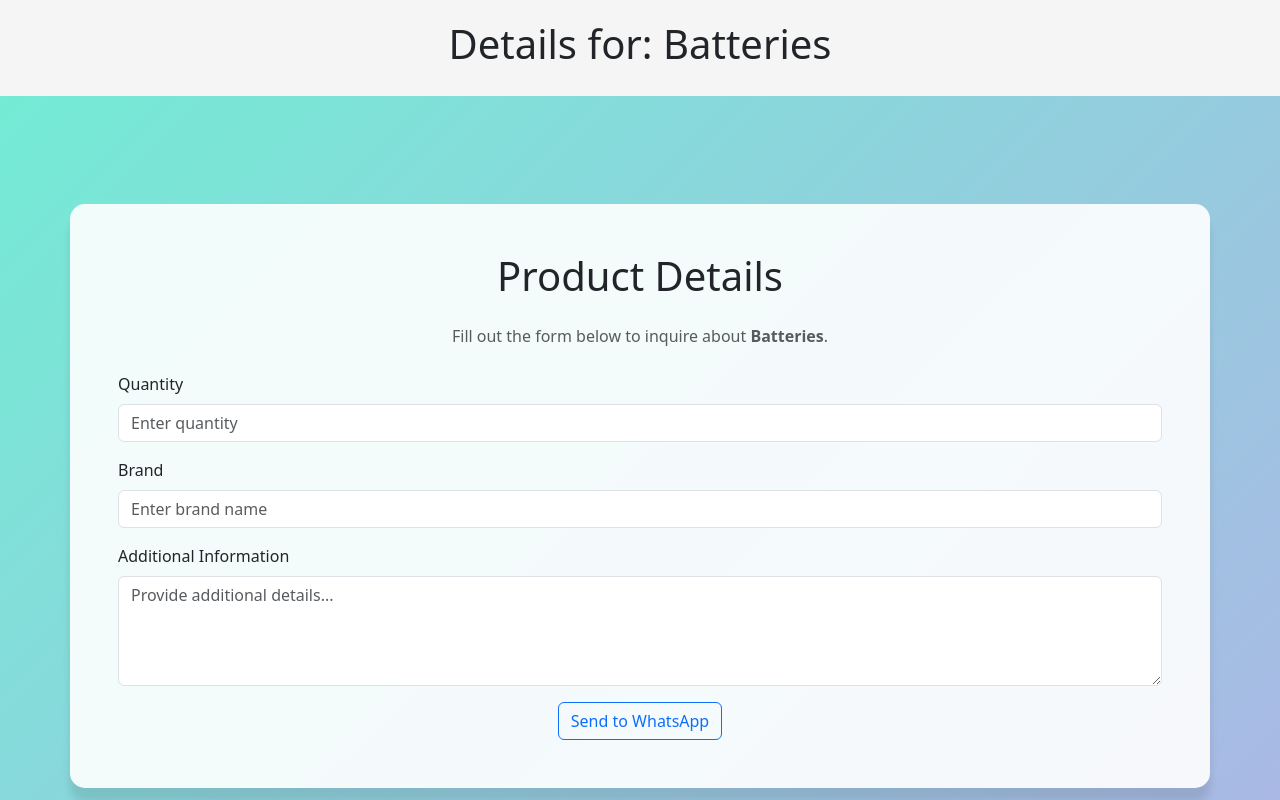
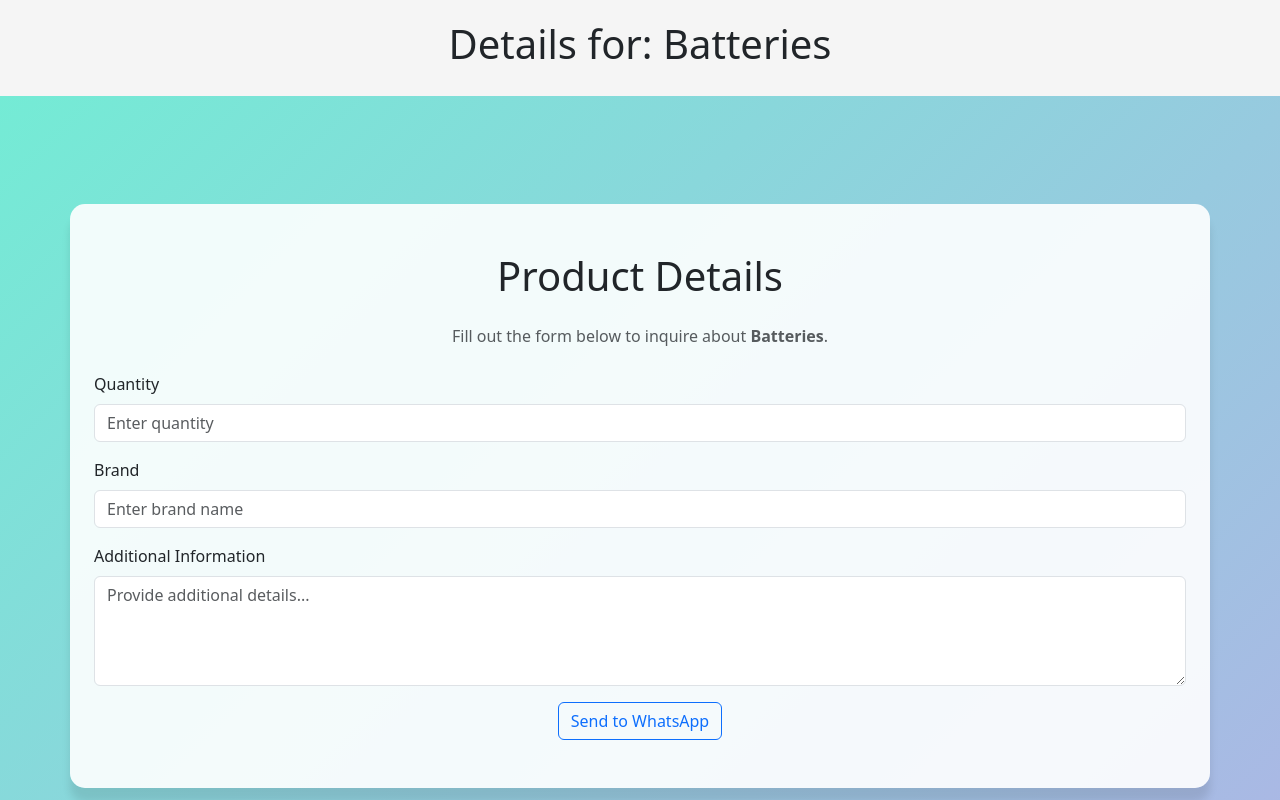
Before and after one commit to Adebayoisreal122/Extreme, a Next.js app: page /product-details/Batteries in a window 1280 px wide. Shown: the top 800 px of the page. Built offline with nearby package versions, Linux system fonts and the light colour scheme.

Commit message:
i made a changes on the product details

```diff
--- a/src/app/product-details/[product]/page.js
+++ b/src/app/product-details/[product]/page.js
@@ -31,14 +31,15 @@ const ProductDetails = ({ params }) => {
 
   return (
     <div
-      className="d-flex p-5 align-items-center justify-content-center"
+      className="d-flex p-1 align-items-center justify-content-center"
       style={{
+        padding: "50px",
         minHeight: "100vh",
         background: "linear-gradient(135deg, #74ebd5, #ACB6E5)",
       }}
     >
       <div
-        className="container p-5 w-80 py-5"
+        className="container p-4 py-5"
         style={{
           backgroundColor: "rgba(255, 255, 255, 0.9)",
           borderRadius: "15px",
```
